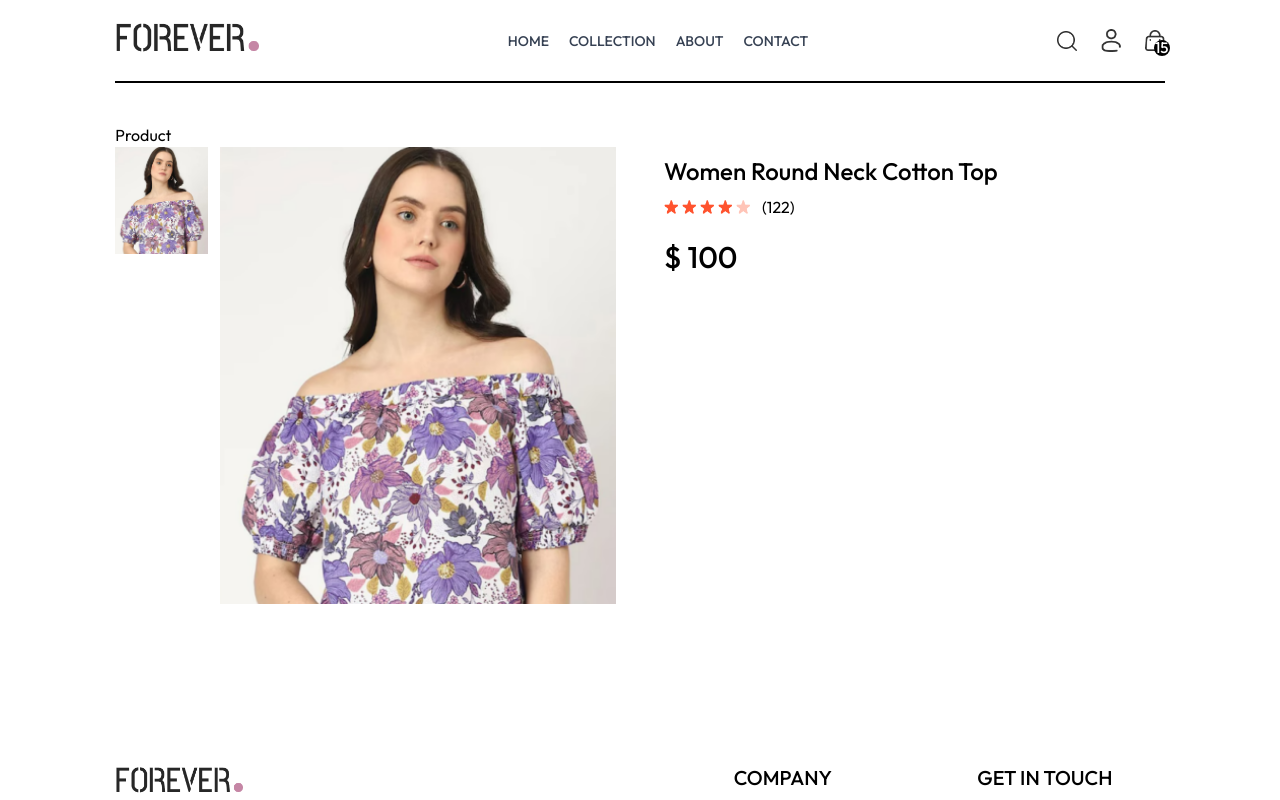
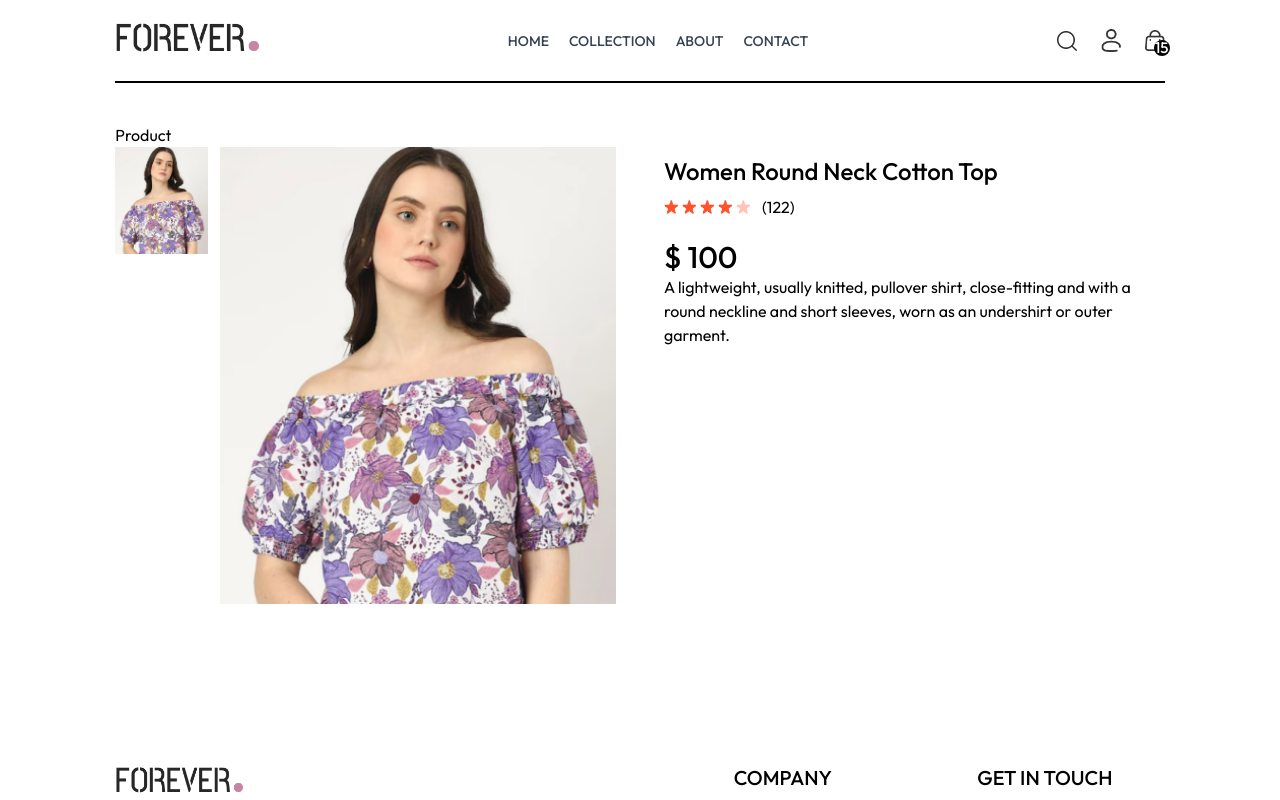
Before and after one commit to hellokristinafaye/clothing-ecommerce, a React (Vite) app: page /product/aaaaa in a window 1280 px wide. Shown: the top 800 px of the page. Built offline with nearby package versions, Linux system fonts and the light colour scheme.

Commit message:
Dynamic Product description added

```diff
--- a/src/pages/Product.jsx
+++ b/src/pages/Product.jsx
@@ -64,6 +64,7 @@ const Product = () => {
             <p className="pl-2">(122)</p>
           </div>
           <p className="mt-5 text-3xl font-medium">{currency} {productData.price}</p>
+          <p className="">{ productData.description}</p>
         </div>
       </div>
     </div>
```
